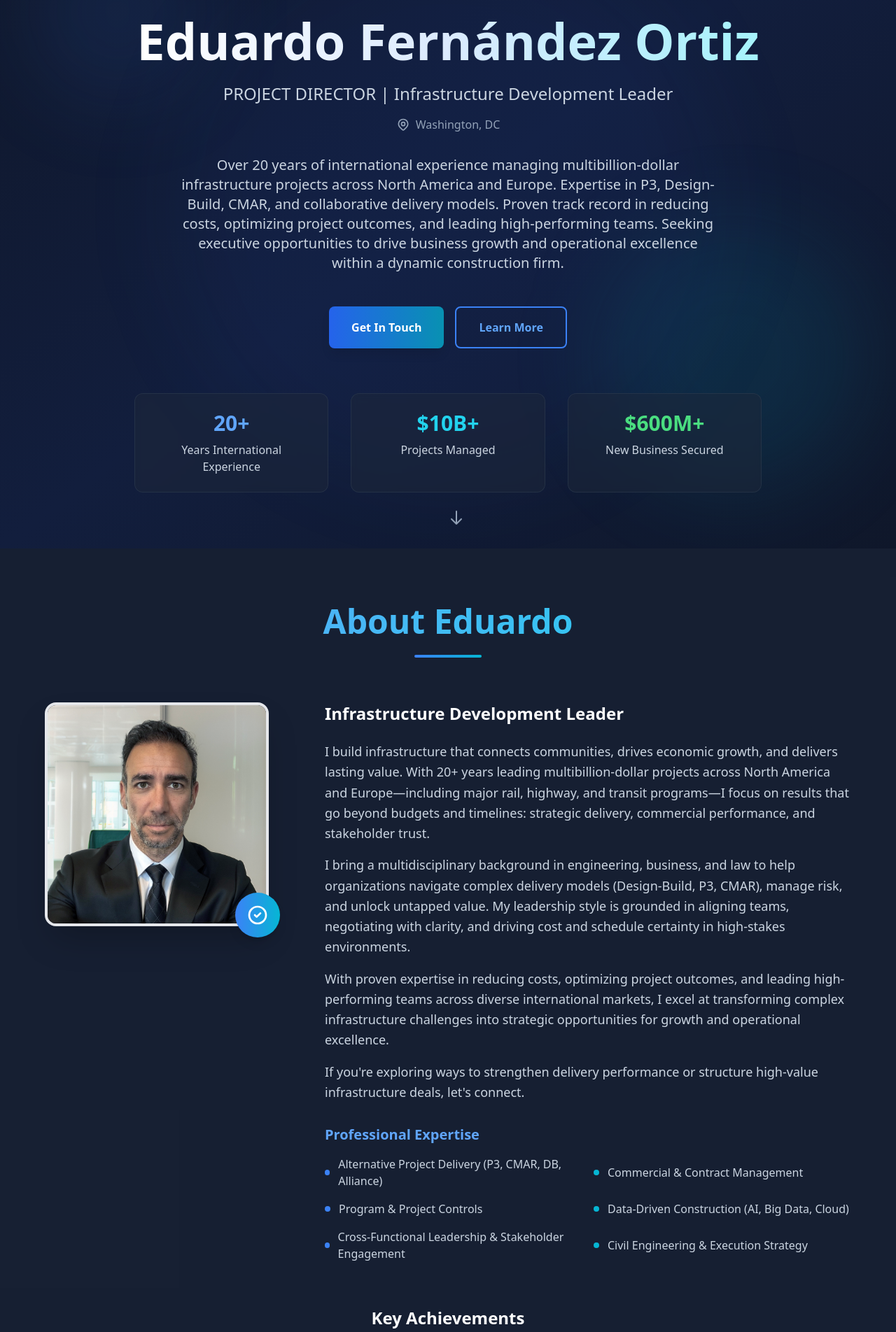
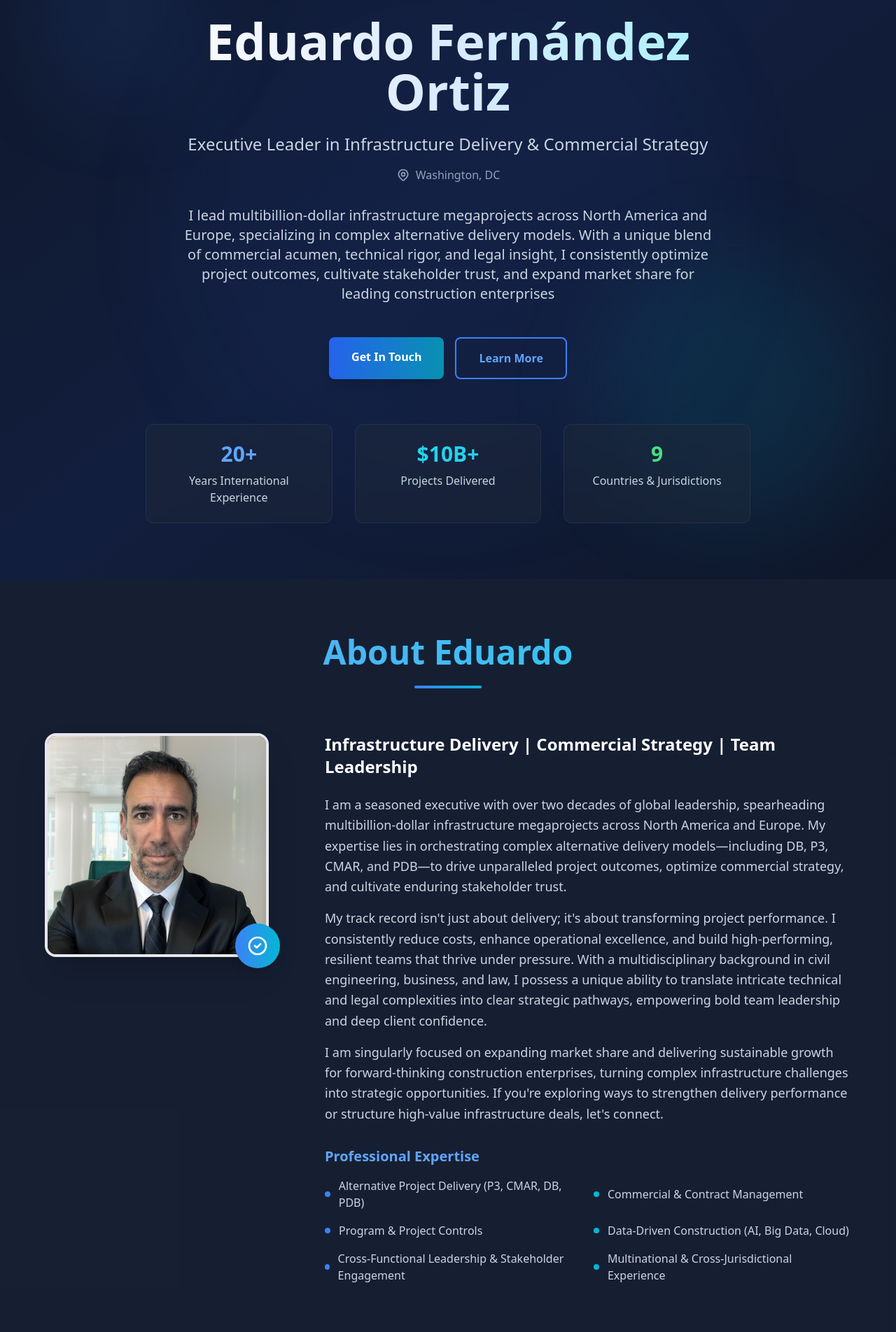
Before and after one commit to progohan/EFernandezOrtiz, a React (Vite) app: page / in a window 1280 px wide. Shown: the part 192-2096 px from the top of the page at 70% size. Built offline with nearby package versions, Linux system fonts and the light colour scheme.

Commit message:
Executive touch - update 1

```diff
--- a/public/data.json
+++ b/public/data.json
@@ -16,7 +16,7 @@
       "linkedin": "https://www.linkedin.com/in/eduardo-fernandez-ortiz/"
     },
     "summary": "Over 20 years of international experience managing multibillion-dollar infrastructure projects across North America and Europe. Expertise in P3, Design-Build, CMAR, and collaborative delivery models. Proven track record in reducing costs, optimizing project outcomes, and leading high-performing teams. Seeking executive opportunities to drive business growth and operational excellence within a dynamic construction firm.",
-    "about_description": "I build infrastructure that connects communities, drives economic growth, and delivers lasting value. With 20+ years leading multibillion-dollar projects across North America and Europe—including major rail, highway, and transit programs—I focus on results that go beyond budgets and timelines: strategic delivery, commercial performance, and stakeholder trust.\n\nI bring a multidisciplinary background in engineering, business, and law to help organizations navigate complex delivery models (Design-Build, P3, CMAR), manage risk, and unlock untapped value. My leadership style is grounded in aligning teams, negotiating with clarity, and driving cost and schedule certainty in high-stakes environments.\n\nWith proven expertise in reducing costs, optimizing project outcomes, and leading high-performing teams across diverse international markets, I excel at transforming complex infrastructure challenges into strategic opportunities for growth and operational excellence.\n\nIf you're exploring ways to strengthen delivery performance or structure high-value infrastructure deals, let's connect."
+    "about_description": "I am a seasoned executive with over two decades of global leadership, spearheading multibillion-dollar infrastructure megaprojects across North America and Europe. My expertise lies in orchestrating complex alternative delivery models—including DB, P3, CMAR, and PDB—to drive unparalleled project outcomes, optimize commercial strategy, and cultivate enduring stakeholder trust.\n\nMy track record isn't just about delivery; it's about transforming project performance. I consistently reduce costs, enhance operational excellence, and build high-performing, resilient teams that thrive under pressure. With a multidisciplinary background in civil engineering, business, and law, I possess a unique ability to translate intricate technical and legal complexities into clear strategic pathways, empowering bold team leadership and deep client confidence.\n\nI am singularly focused on expanding market share and delivering sustainable growth for forward-thinking construction enterprises, turning complex infrastructure challenges into strategic opportunities. If you're exploring ways to strengthen delivery performance or structure high-value infrastructure deals, let's connect."
   },
   "core_competencies": [
     "Strategic Planning & Execution",
--- a/src/components/About.tsx
+++ b/src/components/About.tsx
@@ -45,7 +45,7 @@ const About: React.FC<AboutProps> = ({ data, achievements }) => {
             {/* Professional Summary */}
             <div className="lg:col-span-2">
               <h3 className="text-2xl font-semibold text-white mb-6">
-                Infrastructure Development Leader
+                Infrastructure Delivery | Commercial Strategy | Team Leadership
               </h3>
               <div className="text-slate-300 text-lg leading-relaxed mb-8 space-y-4">
                 {data.about_description.split('\n\n').map((paragraph, index) => (
@@ -59,7 +59,7 @@ const About: React.FC<AboutProps> = ({ data, achievements }) => {
                 <div className="grid grid-cols-1 sm:grid-cols-2 gap-4">
                   <div className="flex items-center">
                     <div className="w-2 h-2 bg-blue-500 rounded-full mr-3"></div>
-                    <span className="text-slate-300">Alternative Project Delivery (P3, CMAR, DB, Alliance)</span>
+                    <span className="text-slate-300">Alternative Project Delivery (P3, CMAR, DB, PDB)</span>
                   </div>
                   <div className="flex items-center">
                     <div className="w-2 h-2 bg-cyan-500 rounded-full mr-3"></div>
@@ -79,7 +79,7 @@ const About: React.FC<AboutProps> = ({ data, achievements }) => {
                   </div>
                   <div className="flex items-center">
                     <div className="w-2 h-2 bg-cyan-500 rounded-full mr-3"></div>
-                    <span className="text-slate-300">Civil Engineering & Execution Strategy</span>
+                    <span className="text-slate-300">Multinational & Cross-Jurisdictional Experience</span>
                   </div>
                 </div>
               </div>
@@ -117,11 +117,11 @@ const About: React.FC<AboutProps> = ({ data, achievements }) => {
             </div>
             <div className="text-center p-6 bg-slate-700/50 rounded-xl border border-slate-600/50 hover:border-green-500/50 transition-colors">
               <div className="text-3xl font-bold text-green-400 mb-2">14km+</div>
-              <div className="text-slate-300 text-sm">Tunnels Designed</div>
+              <div className="text-slate-300 text-sm">Tunnels</div>
             </div>
             <div className="text-center p-6 bg-slate-700/50 rounded-xl border border-slate-600/50 hover:border-yellow-500/50 transition-colors">
               <div className="text-3xl font-bold text-yellow-400 mb-2">5km+</div>
-              <div className="text-slate-300 text-sm">Bridges Designed</div>
+              <div className="text-slate-300 text-sm">Bridges</div>
             </div>
           </div>
         </div>
--- a/src/components/Hero.tsx
+++ b/src/components/Hero.tsx
@@ -1,122 +1,71 @@
-import React from 'react';
+import React from "react";
 
-interface HeroProps {
-  data: {
-    full_name: string;
-    credentials: string[];
-    current_title: string;
-    location: string;
-    summary: string;
-  };
-}
-
-const Hero: React.FC<HeroProps> = ({ data }) => {
-  const scrollToContact = () => {
-    const element = document.getElementById('contact');
-    if (element) {
-      element.scrollIntoView({ behavior: 'smooth' });
-    }
-  };
-
-  const scrollToAbout = () => {
-    const element = document.getElementById('about');
-    if (element) {
-      element.scrollIntoView({ behavior: 'smooth' });
-    }
-  };
-
+const Hero = () => {
   return (
     <section id="hero" className="min-h-screen pt-20 relative overflow-hidden">
-      {/* Background Gradient */}
       <div className="absolute inset-0 bg-gradient-to-br from-slate-900 via-blue-900/20 to-slate-900"></div>
-
-      {/* Geometric Background Elements */}
       <div className="absolute inset-0">
         <div className="absolute top-20 left-10 w-64 h-64 bg-blue-500/10 rounded-full blur-3xl"></div>
         <div className="absolute bottom-20 right-10 w-96 h-96 bg-cyan-500/10 rounded-full blur-3xl"></div>
         <div className="absolute top-1/2 left-1/2 transform -translate-x-1/2 -translate-y-1/2 w-[800px] h-[800px] bg-blue-600/5 rounded-full blur-3xl"></div>
       </div>
 
-      <div className="container mx-auto px-4 py-20 relative z-10">
-        <div className="max-w-4xl mx-auto text-center">
-          {/* Credentials */}
-          <div className="mb-6">
-            <div className="inline-flex flex-wrap gap-2 justify-center">
-              {data.credentials.map((credential, index) => (
-                <span
-                  key={index}
-                  className="px-3 py-1 bg-blue-600/20 border border-blue-500/30 rounded-full text-blue-300 text-sm font-medium"
-                >
+      <div className="container mx-auto px-4 py-20 relative z-10 text-center max-w-4xl">
+        <div className="mb-6 flex justify-center flex-wrap gap-2">
+          {["MSCE", "P.E.", "P.Eng.", "MBA", "PMP"].map((credential, i) => (
+            <span key={i} className="px-3 py-1 bg-blue-600/20 border border-blue-500/30 rounded-full text-blue-300 text-sm font-medium">
               {credential}
             </span>
           ))}
         </div>
+
+        <h1 className="text-5xl md:text-7xl font-bold mb-6 bg-gradient-to-r from-white via-blue-100 to-cyan-200 bg-clip-text text-transparent">
+          Eduardo Fernández Ortiz
+        </h1>
+        <h2 className="text-xl md:text-2xl text-slate-300 mb-4 font-light">
+          Executive Leader in Infrastructure Delivery & Commercial Strategy
+        </h2>
+        <div className="text-slate-400 mb-8 flex justify-center items-center">
+          <svg className="w-5 h-5 mr-2" fill="none" stroke="currentColor" viewBox="0 0 24 24">
+            <path strokeLinecap="round" strokeLinejoin="round" strokeWidth={2} d="M17.657 16.657L13.414 20.9a1.998 1.998 0 01-2.827 0l-4.244-4.243a8 8 0 1111.314 0z" />
+            <path strokeLinecap="round" strokeLinejoin="round" strokeWidth={2} d="M15 11a3 3 0 11-6 0 3 3 0 016 0z" />
+          </svg>
+          Washington, DC
         </div>
 
-          {/* Name */}
-          <h1 className="text-5xl md:text-7xl font-bold mb-6 bg-gradient-to-r from-white via-blue-100 to-cyan-200 bg-clip-text text-transparent">
-            {data.full_name}
-          </h1>
-
-          {/* Title */}
-          <h2 className="text-xl md:text-2xl text-slate-300 mb-4 font-light">
-            {data.current_title}
-          </h2>
-
-          {/* Location */}
-          <div className="flex items-center justify-center mb-8 text-slate-400">
-            <svg className="w-5 h-5 mr-2" fill="none" stroke="currentColor" viewBox="0 0 24 24">
-              <path strokeLinecap="round" strokeLinejoin="round" strokeWidth={2}
-                    d="M17.657 16.657L13.414 20.9a1.998 1.998 0 01-2.827 0l-4.244-4.243a8 8 0 1111.314 0z" />
-              <path strokeLinecap="round" strokeLinejoin="round" strokeWidth={2} d="M15 11a3 3 0 11-6 0 3 3 0 016 0z" />
-            </svg>
-            {data.location}
-          </div>
-
-          {/* Summary */}
         <p className="text-lg md:text-xl text-slate-300 mb-12 max-w-3xl mx-auto leading-relaxed">
-            {data.summary}
+          I lead multibillion-dollar infrastructure megaprojects across North America and Europe, specializing in complex alternative delivery models. With a unique blend of commercial acumen, technical rigor, and legal insight, I consistently optimize project outcomes, cultivate stakeholder trust, and expand market share for leading construction enterprises
         </p>
 
-          {/* Call to Action Buttons */}
         <div className="flex flex-col sm:flex-row gap-4 justify-center">
-            <button
-              onClick={scrollToContact}
+          <a
+            href="#contact"
             className="px-8 py-4 bg-gradient-to-r from-blue-600 to-cyan-600 hover:from-blue-700 hover:to-cyan-700 text-white font-semibold rounded-lg transition-all duration-300 transform hover:scale-105 shadow-lg hover:shadow-xl"
           >
             Get In Touch
-            </button>
-            <button
-              onClick={scrollToAbout}
+          </a>
+          <a
+            href="#about"
             className="px-8 py-4 border-2 border-blue-500 text-blue-400 hover:bg-blue-500 hover:text-white font-semibold rounded-lg transition-all duration-300 transform hover:scale-105"
           >
             Learn More
-            </button>
+          </a>
         </div>
 
-          {/* Key Highlights */}
-          <div className="mt-16 grid grid-cols-1 md:grid-cols-3 gap-8 max-w-4xl mx-auto">
+        <div className="mt-16 grid grid-cols-1 md:grid-cols-3 gap-8">
           <div className="text-center p-6 bg-slate-800/50 backdrop-blur-sm rounded-xl border border-slate-700/50">
             <div className="text-3xl font-bold text-blue-400 mb-2">20+</div>
             <div className="text-slate-300">Years International Experience</div>
           </div>
           <div className="text-center p-6 bg-slate-800/50 backdrop-blur-sm rounded-xl border border-slate-700/50">
             <div className="text-3xl font-bold text-cyan-400 mb-2">$10B+</div>
-              <div className="text-slate-300">Projects Managed</div>
+            <div className="text-slate-300">Projects Delivered</div>
           </div>
           <div className="text-center p-6 bg-slate-800/50 backdrop-blur-sm rounded-xl border border-slate-700/50">
-              <div className="text-3xl font-bold text-green-400 mb-2">$600M+</div>
-              <div className="text-slate-300">New Business Secured</div>
+            <div className="text-3xl font-bold text-green-400 mb-2">9</div>
+            <div className="text-slate-300">Countries & Jurisdictions</div>
           </div>
         </div>
-        </div>
-      </div>
-
-      {/* Scroll Indicator */}
-      <div className="absolute bottom-8 left-1/2 transform -translate-x-1/2 animate-bounce">
-        <svg className="w-6 h-6 text-slate-400" fill="none" stroke="currentColor" viewBox="0 0 24 24">
-          <path strokeLinecap="round" strokeLinejoin="round" strokeWidth={2} d="M19 14l-7 7m0 0l-7-7m7 7V3" />
-        </svg>
       </div>
     </section>
   );
```
Lines whose indentation alone changed are shown as unchanged.
